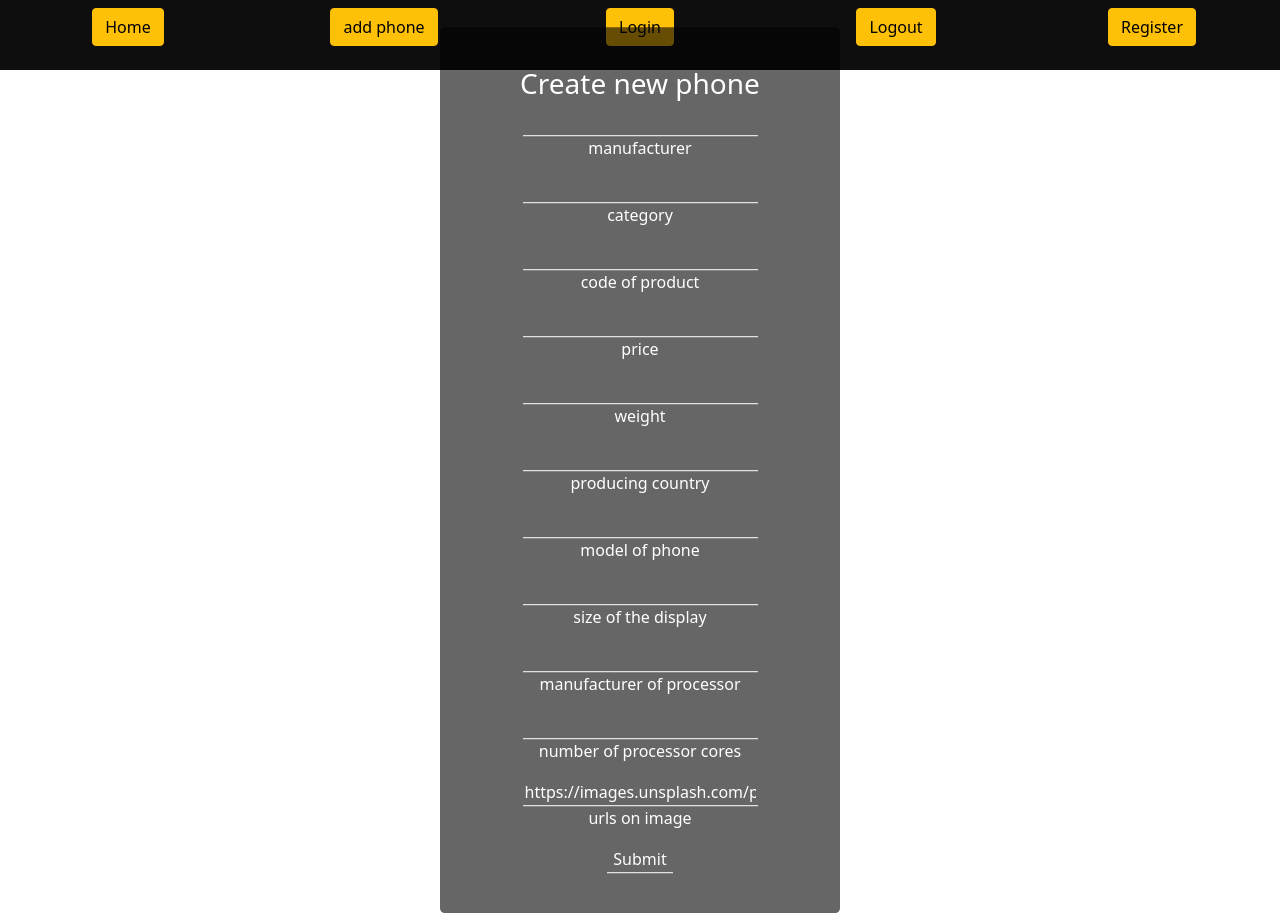
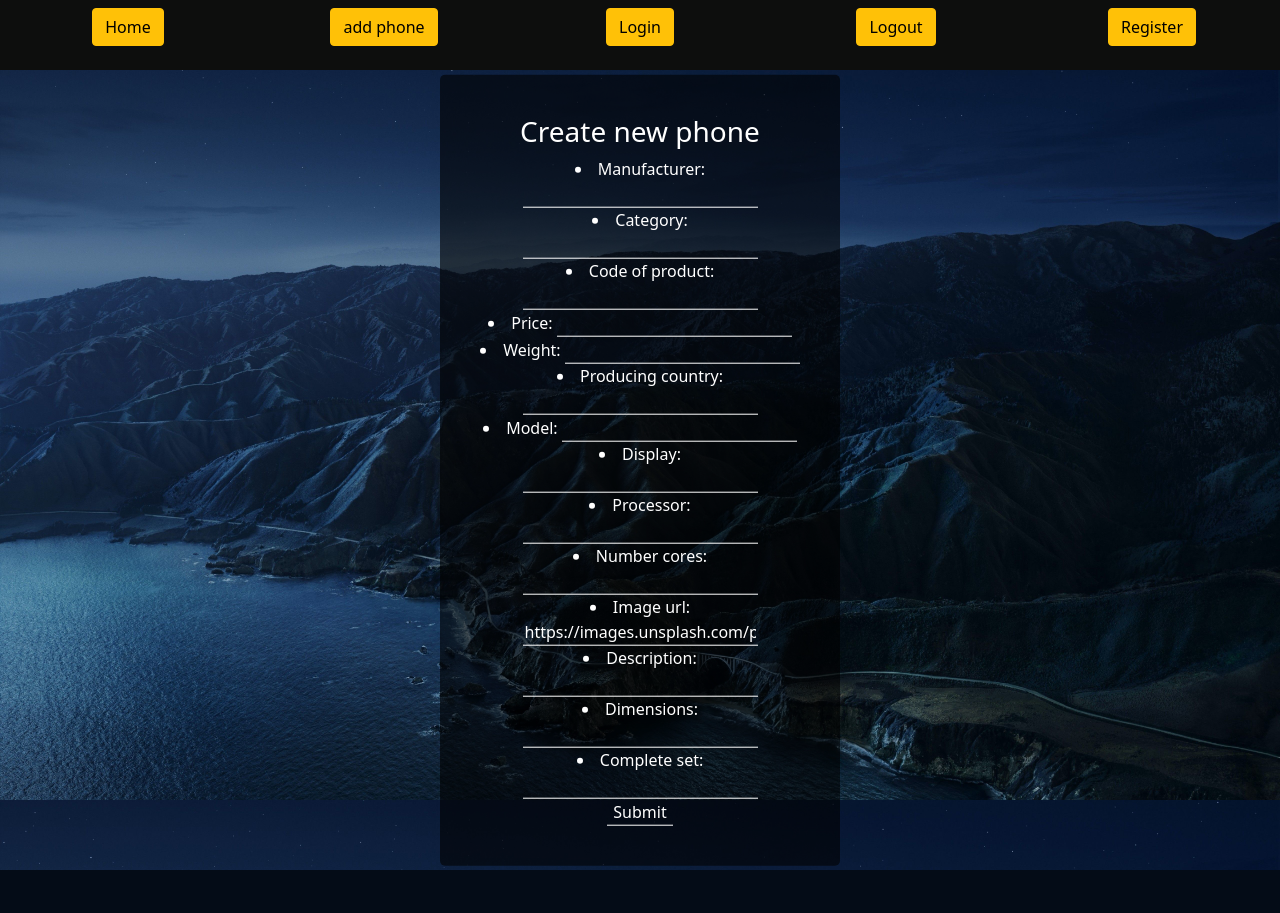
Before and after one commit to pbrlionocde/market_site, a Django app: page /goods/add/phone in a window 1280 px wide. After the commit the page ends 870 px from the top, so only its background shows below. Run offline with Django 3.2, Linux system fonts and the light colour scheme.

Commit message:
Fix products model

```diff
--- a/src/mainapp/forms.py
+++ b/src/mainapp/forms.py
@@ -19,6 +19,9 @@
             'processor',
             'number_cores',
             'image_url',
+            'description',
+            'dimensions',
+            'complete_set',
         ]
         widgets = {
             'manufacturer': forms.TextInput(attrs={CLASS: FORM_FIELD}),
@@ -32,4 +35,7 @@
             'processor': forms.TextInput(attrs={CLASS: FORM_FIELD}),
             'number_cores': forms.NumberInput(attrs={CLASS: FORM_FIELD}),
             'image_url': forms.URLInput(attrs={CLASS: FORM_FIELD}),
+            'description': forms.TextInput(attrs={CLASS: FORM_FIELD}),
+            'dimensions': forms.TextInput(attrs={CLASS: FORM_FIELD}),
+            'complete_set': forms.TextInput(attrs={CLASS: FORM_FIELD}),
         }
--- a/src/mainapp/models.py
+++ b/src/mainapp/models.py
@@ -10,7 +10,6 @@
 class ItemModel(models.Model):
 
     class Meta:
-
         abstract = True
 
     category = models.CharField(max_length=MAX_LEN_NAME)
@@ -19,6 +18,10 @@
     weight = models.FloatField()
     producing_country = models.CharField(max_length=MAX_LEN_NAME)
     manufacturer = models.CharField(max_length=MAX_LEN_NAME)
+    description = models.TextField(max_length=1000)
+    dimensions = models.TextField(max_length=400)
+    complete_set = models.TextField(max_length=500)
+
 
 
 class Phone(ItemModel):
--- a/src/mainapp/static/main/body.css
+++ b/src/mainapp/static/main/body1.css
@@ -1,6 +1,6 @@
 body {
     background-image: url('../img/mountain_backgr.jpg');
     background-repeat: no-repeat;
-    /* background-attachment: fixed; */
+    background-attachment: fixed;
     background-size: 100% 100%;
 }
--- a/src/market/settings.py
+++ b/src/market/settings.py
@@ -26,7 +26,7 @@
 # SECURITY WARNING: don't run with debug turned on in production!
 DEBUG: Final = True
 
-ALLOWED_HOSTS: Final = ('*')
+ALLOWED_HOSTS: Final = ['*']
 
 
 # Application definition
--- a/src/templates/base.html
+++ b/src/templates/base.html
@@ -6,7 +6,7 @@
         integrity="sha384-1BmE4kWBq78iYhFldvKuhfTAU6auU8tT94WrHftjDbrCEXSU1oBoqyl2QvZ6jIW3" crossorigin="anonymous">
     {% load static %}
     <link rel="stylesheet" type="text/css" href="{% static 'main/navbar.css' %}">
-    <link rel="stylesheet" type="text/css" href="{% static 'main/body.css' %}">
+    <link rel="stylesheet" type="text/css" href="{% static 'main/body1.css' %}">
     {% block style %} {% endblock style %}
 
 </head>
--- a/src/templates/goods/phone.html
+++ b/src/templates/goods/phone.html
@@ -20,17 +20,7 @@
     <H3>Create new phone</H3>
     <form method="post" class='form_style'>
       {% csrf_token %}
-      {{ form.manufacturer }} <p>manufacturer</p>
-      {{ form.category }} <p>category</p>
-      {{ form.code_of_product }} <p>code of product</p>
-      {{ form.price }} <p>price</p>
-      {{ form.weight }} <p>weight</p>
-      {{ form.producing_country }} <p>producing country</p>
-      {{ form.model }} <p>model of phone</p>
-      {{ form.display }} <p>size of the display</p>
-      {{ form.processor }} <p>manufacturer of processor</p>
-      {{ form.number_cores }} <p>number of processor cores</p>
-      {{ form.image_url }} <p>urls on image</p>
+      <tr>{{ form.as_ul }}</tr>
       <input type="submit" value="{% trans 'Submit' %}" />
     </form>
   </section>
```
Also changed, not shown: src/mainapp/static/test.js (+5 -2 lines).
